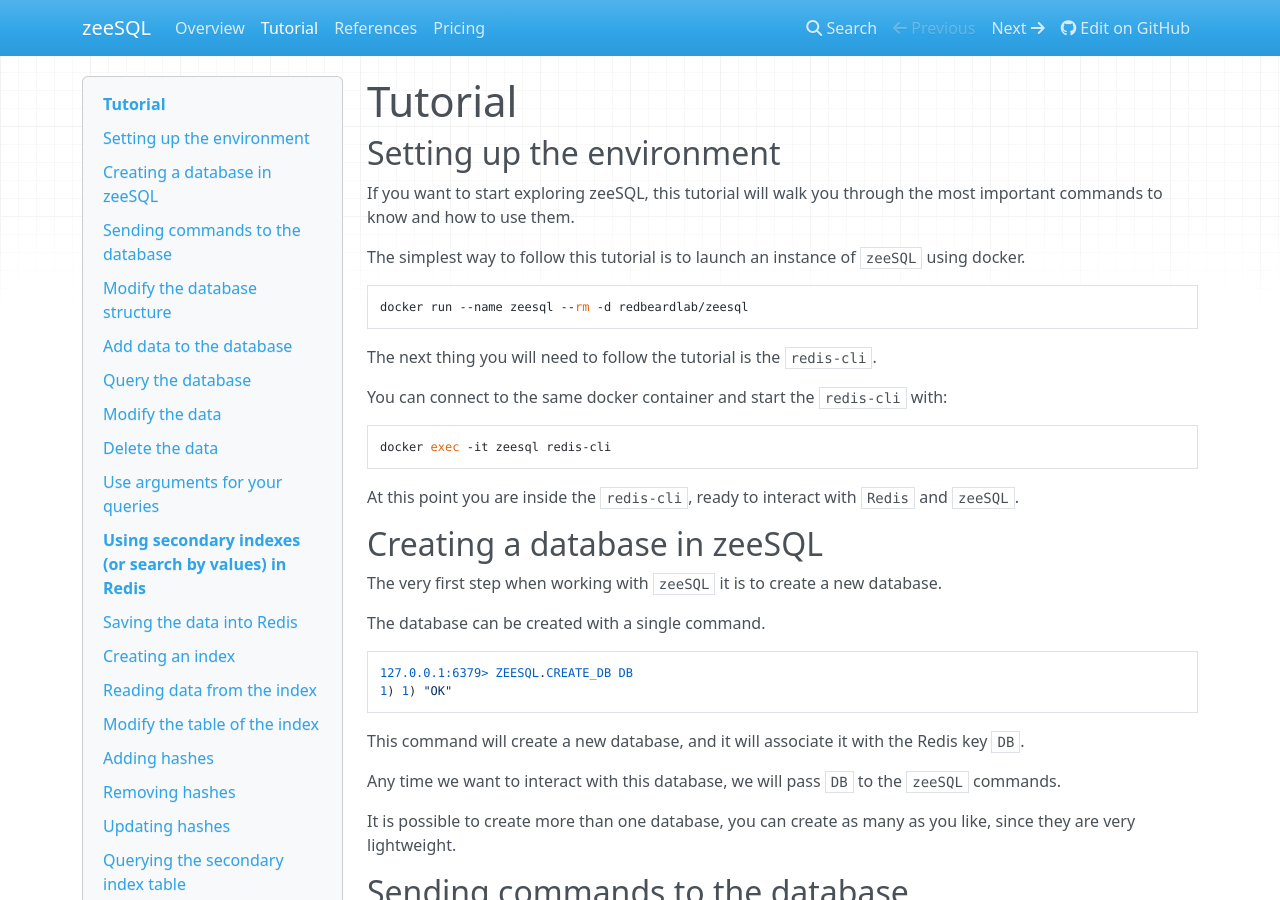
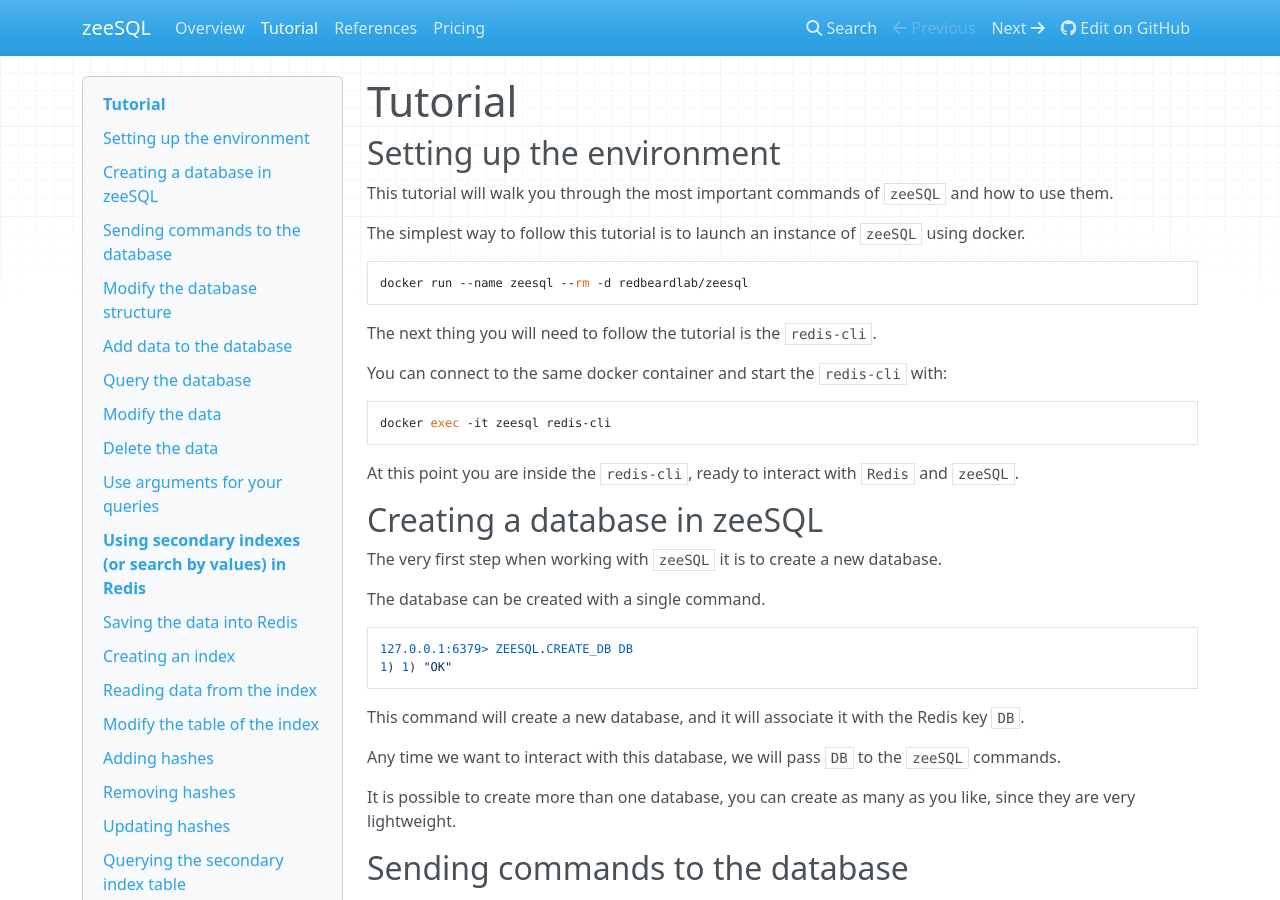
Before and after one commit to RedBeardLab/zeeSQL-doc, an MkDocs documentation site: the page built from docs/tutorial.md, in a window 1280 px wide and 900 px high. Built offline with MkDocs 1.6.1, drawn with Linux system fonts in a browser that asks for light colours; nearby versions of some CDN libraries; old or Windows-style settings are respelled for this version of MkDocs.

Commit message:
empty for tutorial

```diff
--- a/docs/tutorial.md
+++ b/docs/tutorial.md
@@ -2,7 +2,7 @@
 
 ## Setting up the environment
 
-If you want to start exploring zeeSQL, this tutorial will walk you through the most important commands to know and how to use them.
+This tutorial will walk you through the most important commands of `zeeSQL` and how to use them.
 
 The simplest way to follow this tutorial is to launch an instance of `zeeSQL` using docker.
 
```
